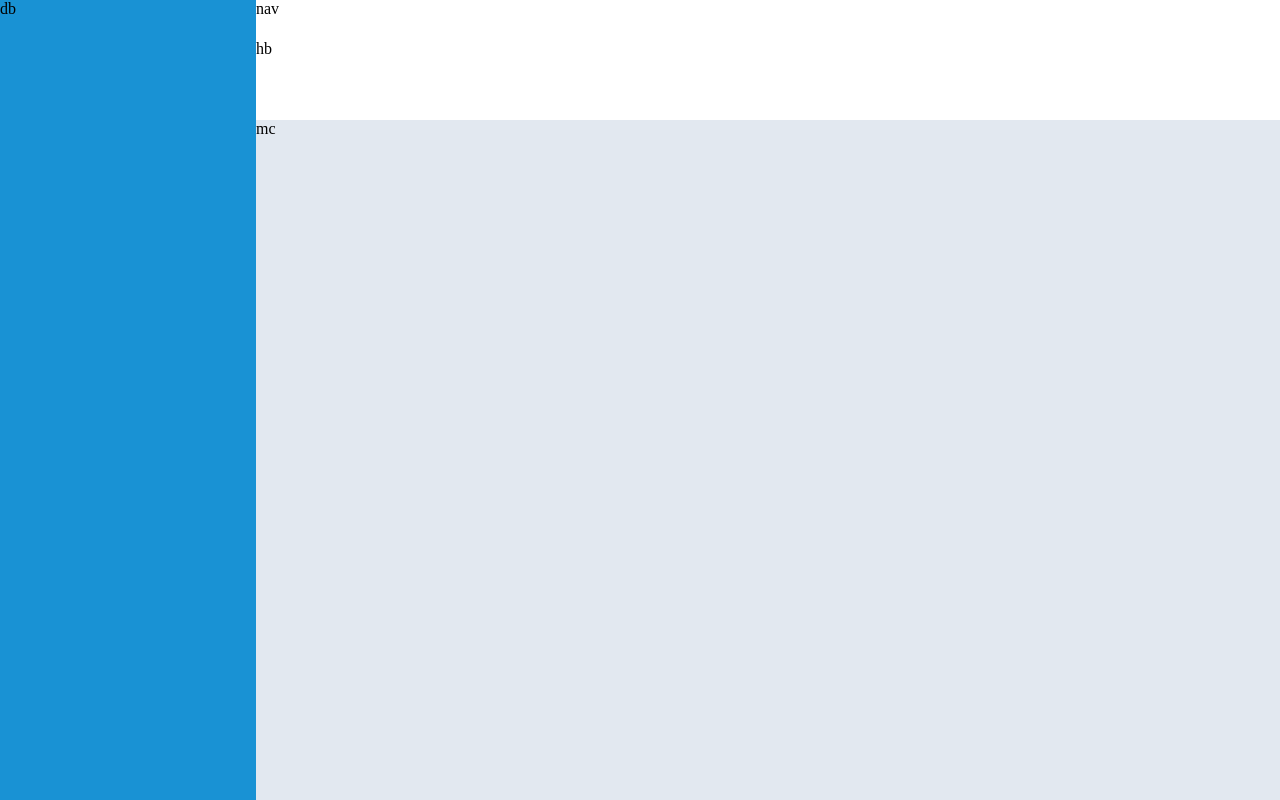
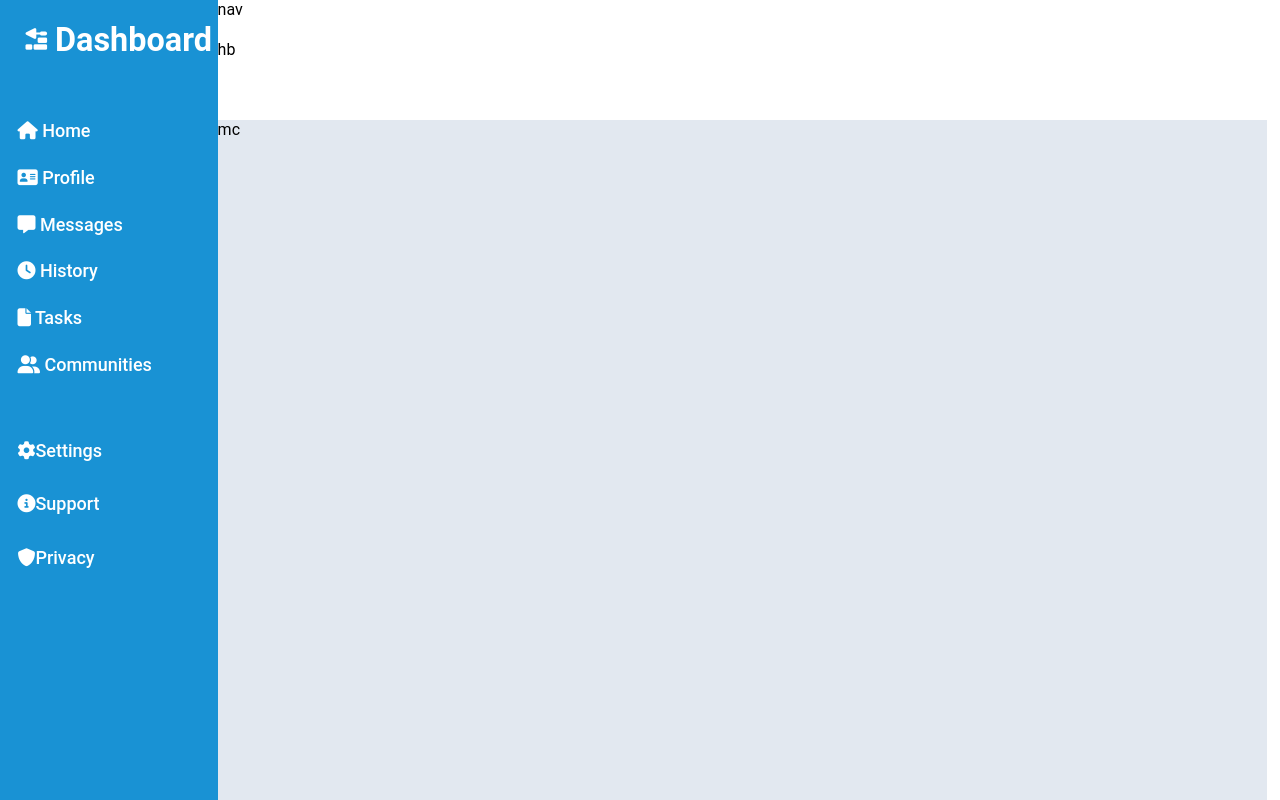
Before and after one commit to Sushruthvi/Admin-Dashboard, a plain HTML site: page index.html in a window 1280 px wide. Drawn offline with Linux system fonts and the light colour scheme.

Commit message:
some progress on dashboard

```diff
--- a/index.html
+++ b/index.html
@@ -5,11 +5,50 @@
     <meta name="viewport" content="width=device-width, initial-scale=1.0">
     <title>Admin Dashboard</title>
     <link rel="stylesheet" href="styles.css">
+    <script src="https://kit.fontawesome.com/8f56f750b8.js" crossorigin="anonymous"></script>
+
 </head>
 <body>
     <div class="container">
 
-    <div class="Dashboard"> db</div>
+    <div class="Dashboard">
+        <div class="heading">
+            <div class="text"></div>
+            <i class="fa-solid fa-trowel-bricks"></i> <h2>Dashboard</h2>
+           </div>
+       <div class="grid-1">
+        <div class="home">
+            <i class="fa-solid fa-house"></i>
+            <a>Home</a>
+        </div>
+        <div class="profile">
+            <i class="fa-solid fa-address-card"></i>
+            <a>Profile</a>
+        </div>
+        <div class="message">
+            <i class="fa-solid fa-message"></i>
+            <a>Messages</a>
+        </div>
+        <div class="history">
+            <i class="fa-solid fa-clock"></i>
+            <a>History</a>
+        </div>
+        <div class="task">
+            <i class="fa-solid fa-file"></i>
+            <a>Tasks</a>
+        </div>
+        <div class="community">
+            <i class="fa-solid fa-user-group"></i>
+            <a>Communities</a>
+        </div>
+       </div>
+       <div class="grid-2">
+        <div class="settings"><i class="fa-solid fa-gear"></i><a>Settings</a></div>
+        <div class="support"><i class="fa-solid fa-circle-info"></i><a>Support</a></div>
+        <div class="privacy"><i class="fa-solid fa-shield"></i><a>Privacy</a></div>
+       </div>
+
+    </div>
     <div class="nav">nav</div>
     <div class="headbar">hb</div>
     <div class="main-content">mc</div>
--- a/styles.css
+++ b/styles.css
@@ -3,7 +3,10 @@ html, body {
     width: 100%;
     margin: 0;
     padding: 0;
+    font-family: 'Roboto', Arial, Helvetica, sans-serif;
 }
+
+@import url('https://fonts.googleapis.com/css?family=Roboto:400,500,700&display=swap');
 
 * {
     padding: 0%;
@@ -12,7 +15,7 @@ html, body {
 
 .container{
     display: grid;
-    grid-template-columns: 20% 80%;
+    grid-template-columns: 17% 82%;
     grid-template-rows: 5% 10% 85%;
     padding: 0%;
     height: 100vh;
@@ -24,8 +27,26 @@ html, body {
     grid-row-end: 4;
     grid-column-start: 1;
     grid-column-end: 2;
+    color: white;
+    display: grid;
+    padding-left: 8%;
+    grid-template-rows: 10% 35% 20%;
+    gap:5%;
+    font-weight: 525;
+    font-size: large;
+
 }
+.heading{
+  display: flex;
+  align-items: center;
+  font-size: larger;
+  gap:4%
+}
+.grid-1, .grid-2{
+    display:grid;
+    gap:0.25%;
 
+}
 .nav{
     grid-row-start: 1;
     grid-row-end: 2;
```
